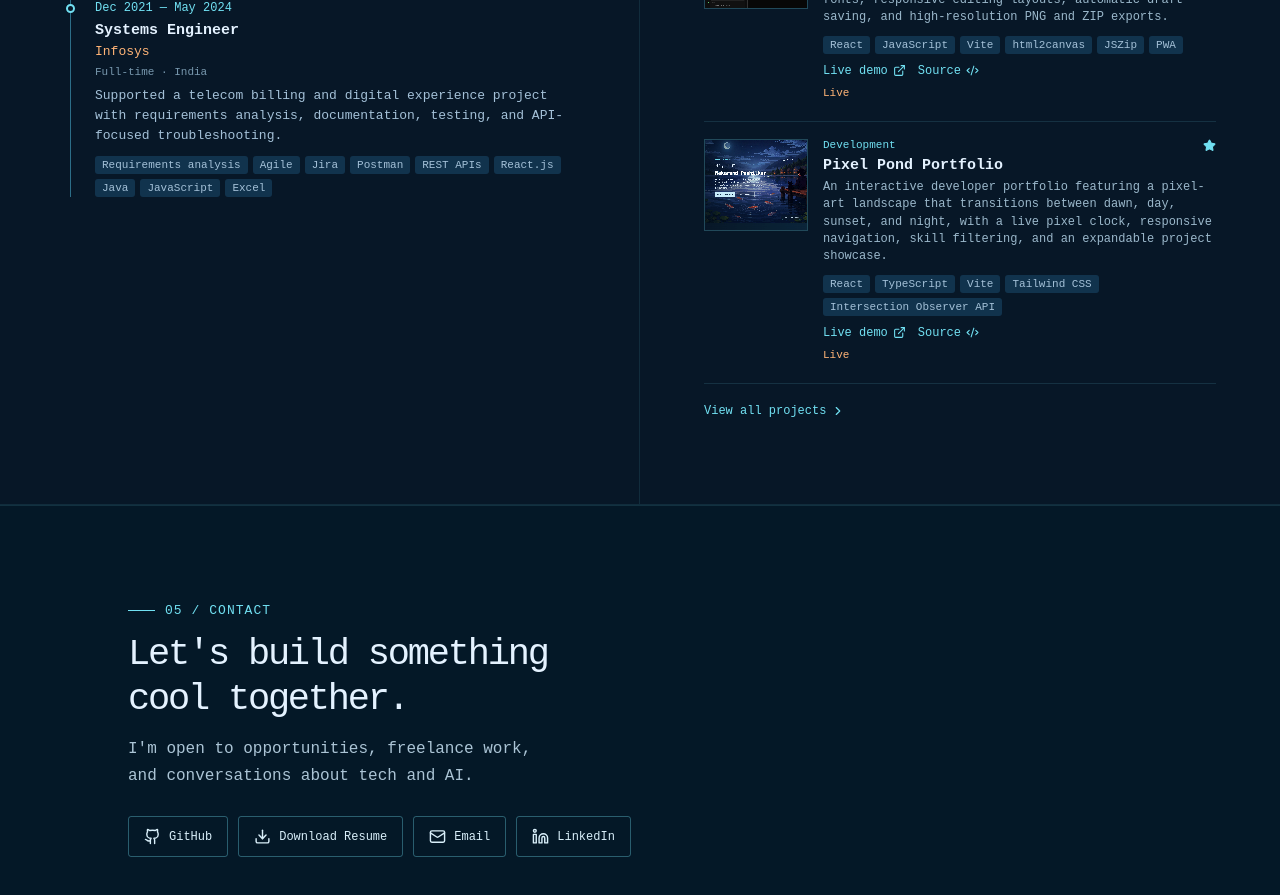
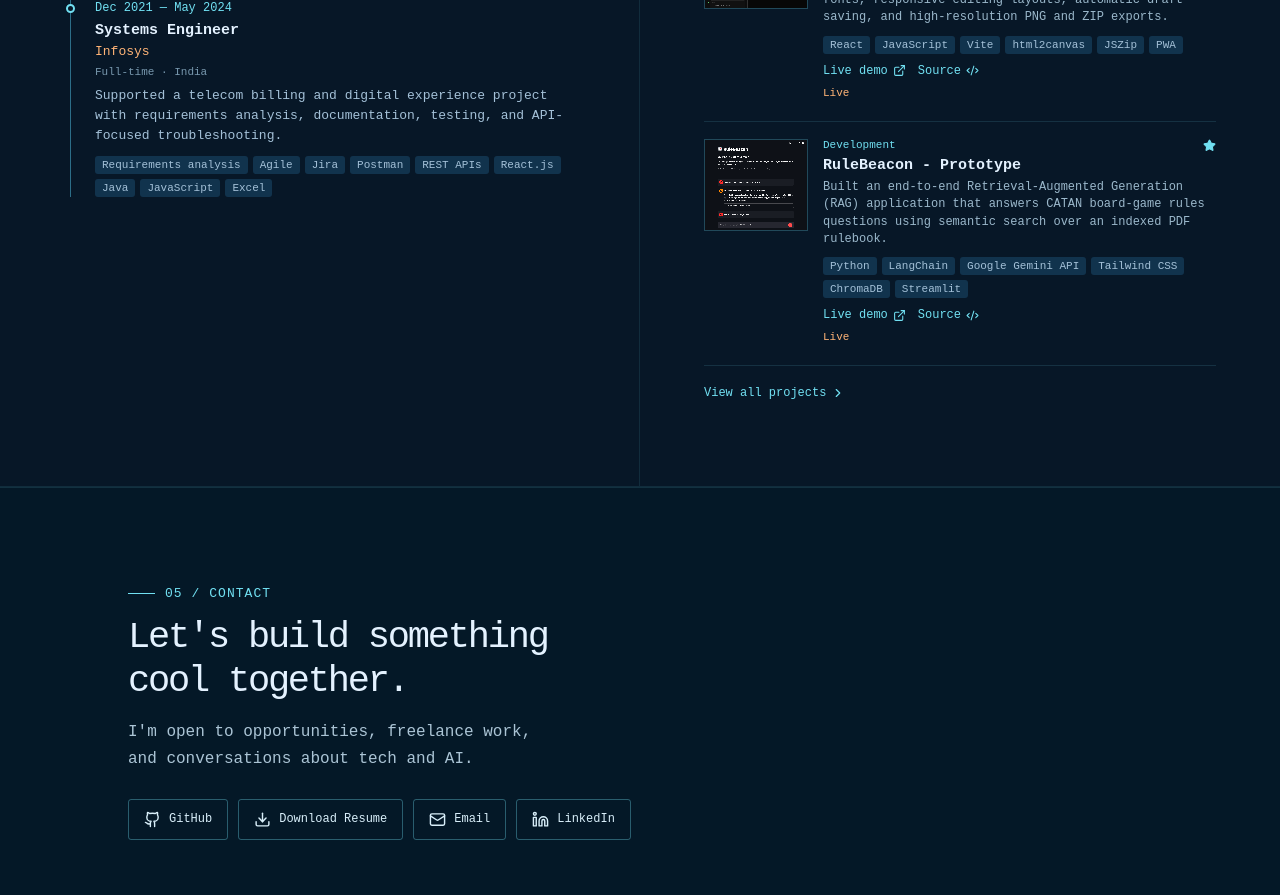
Before and after one commit to makpashilkar/portfolioupdate, a React (Vite) app: page / in a window 1280 px wide. Shown: the part 2460-3355 px from the top of the page. Built offline with nearby package versions, Linux system fonts and the light colour scheme; a web font is replaced by a local one.

Commit message:
Resume Update | Added new RAG Prototype Project | UI Fixes

```diff
--- a/src/data/portfolio.ts
+++ b/src/data/portfolio.ts
@@ -86,7 +86,7 @@ export const portfolio: PortfolioConfig = {
   location: 'Thane, India',
   availability: 'Open to opportunities',
   interests: 'AI, web development, design, food, and creative projects',
-  resumeUrl: '/MAKARAND_PASHILKAR_RESUME_8779878628.pdf', // Replace with the supplied PDF path, for example /resume.pdf.
+  resumeUrl: '/MAKARAND_PASHILKAR_RESUME_8779858628.pdf', // Replace with the supplied PDF path, for example /resume.pdf.
   socialLinks: {
     email: 'makpashilkar@gmail.com', // Replace with your real email address.
     github: 'https://github.com/makpashilkar', // Replace with your GitHub URL, for example https://github.com/your-username.
@@ -181,6 +181,19 @@ export const portfolio: PortfolioConfig = {
   status: 'Live'
 },
 {
+  id: 'rulebeacon',
+  name: 'RuleBeacon - Prototype',
+  description: 'Built an end-to-end Retrieval-Augmented Generation (RAG) application that answers CATAN board-game rules questions using semantic search over an indexed PDF rulebook.',
+  thumbnail: '/rulebeacon-ss.png',
+  thumbnailAlt: 'RuleBeacon website screenshot',
+  tags: ['Python', 'LangChain', 'Google Gemini API', 'Tailwind CSS', 'ChromaDB','Streamlit'],
+  category: 'Development',
+  liveUrl: 'https://rulebeacon.streamlit.app/',
+  sourceUrl: 'https://github.com/makpashilkar/rulebeacon-rag',
+  featured: true,
+  published: true,
+  status: 'Live'
+},{
   id: 'pixel-pond',
   name: 'Pixel Pond Portfolio',
   description: 'An interactive developer portfolio featuring a pixel-art landscape that transitions between dawn, day, sunset, and night, with a live pixel clock, responsive navigation, skill filtering, and an expandable project showcase.',
@@ -193,19 +206,6 @@ export const portfolio: PortfolioConfig = {
   featured: true,
   published: true,
   status: 'Live'
-},{
-  id: 'rulebeacon',
-  name: 'RuleBeacon - Prototype',
-  description: 'Built an end-to-end Retrieval-Augmented Generation (RAG) application that answers CATAN board-game rules questions using semantic search over an indexed PDF rulebook.',
-  thumbnail: '/catan-ss.png',
-  thumbnailAlt: 'RuleBeacon website screenshot',
-  tags: ['Python', 'LangChain', 'Google Gemini API', 'Tailwind CSS', 'ChromaDB','Streamlit'],
-  category: 'Development',
-  liveUrl: 'https://rulebeacon.streamlit.app/',
-  sourceUrl: 'https://github.com/makpashilkar/rulebeacon-rag',
-  featured: true,
-  published: true,
-  status: 'Live'
 },
 
     { id: 'madhura-puranpoli', name: 'Madhura Puranpoli', description: 'Promotional reel and social content concept for a local food business.', thumbnail: '/project-food.svg', thumbnailAlt: 'Warm food photography-inspired pixel artwork', tags: ['Video editing', 'Social media'], category: 'Creative', featured: true, published: false, status: 'Draft concept' },
```
